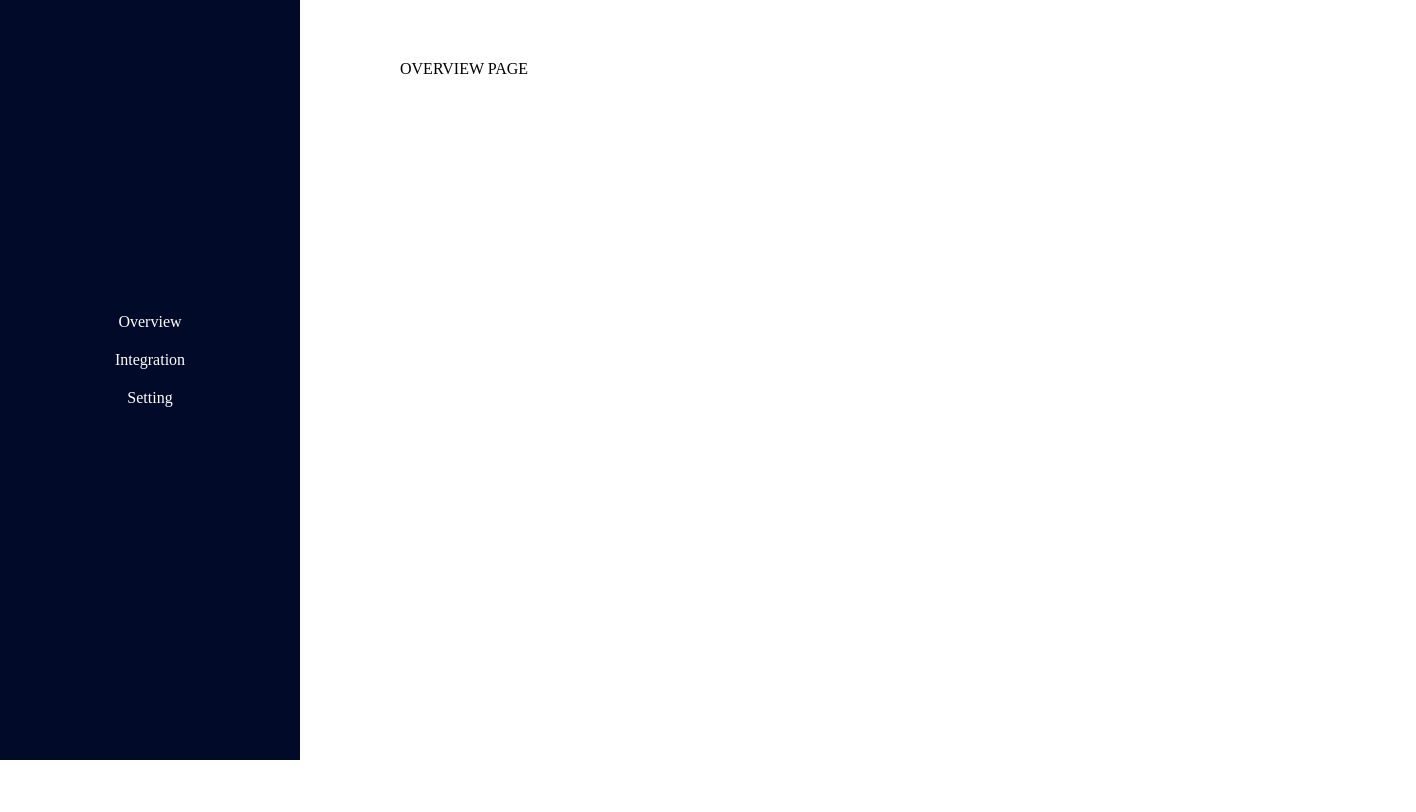
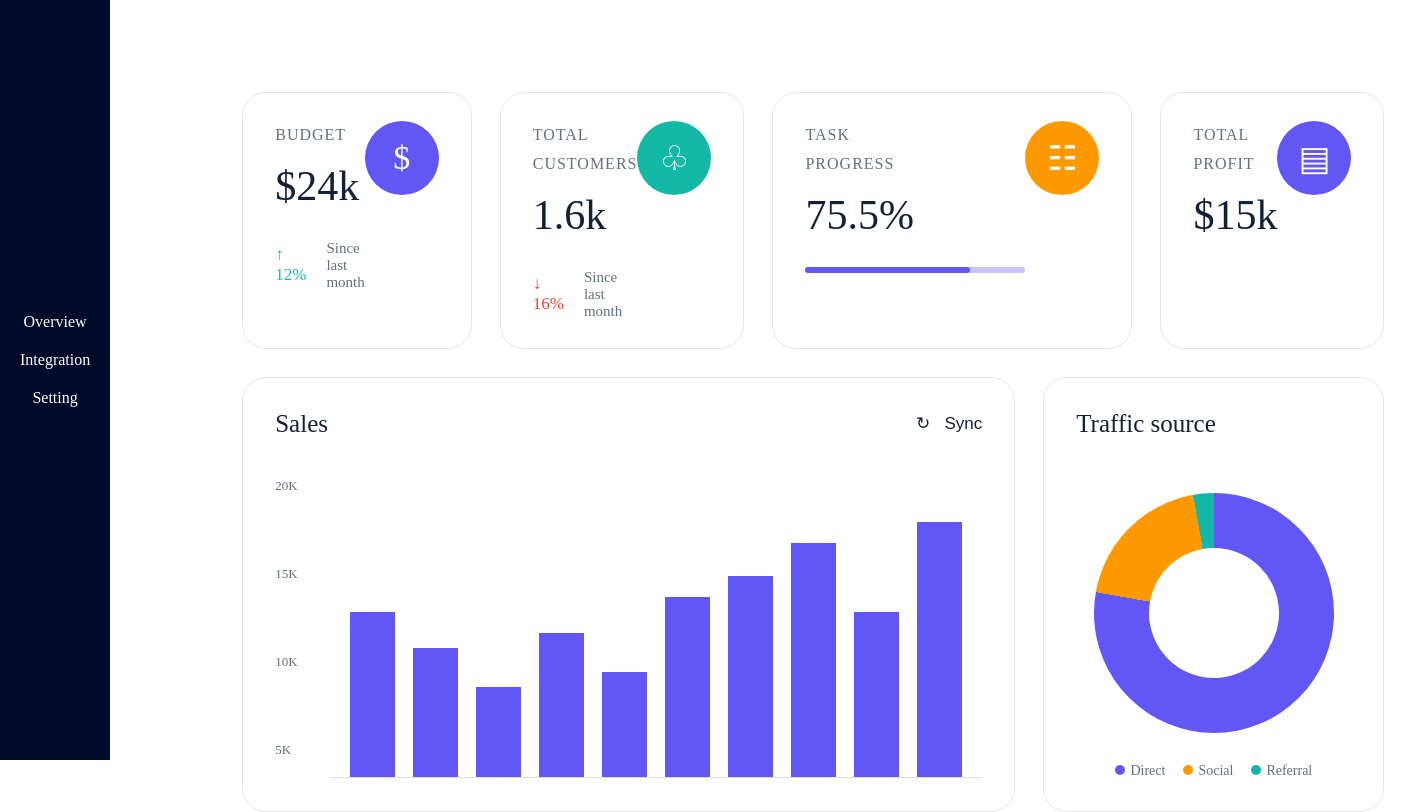
Before and after one commit to riteshpatidar08/react-133, a React (Vite) app: page /dashboard in a window 1280 px wide. Shown: the part 140-952 px from the top of the page, 1416 px wide, since content can reach past the window. Before the commit the page ends 900 px from the top, so only its background shows below. Built offline with nearby package versions, Linux system fonts and the light colour scheme.

Commit message:
overview.css

```diff
--- a/src/pages/Overview.jsx
+++ b/src/pages/Overview.jsx
@@ -1,11 +1,142 @@
-import React from 'react'
+import React from "react";
+
 
 function Overview() {
+  const cards = [
+    {
+      title: "BUDGET",
+      value: "$24k",
+      change: "12%",
+      text: "Since last month",
+      type: "up",
+      icon: "$",
+    },
+    {
+      title: "TOTAL CUSTOMERS",
+      value: "1.6k",
+      change: "16%",
+      text: "Since last month",
+      type: "down",
+      icon: "♧",
+    },
+    {
+      title: "TASK PROGRESS",
+      value: "75.5%",
+      icon: "☷",
+      progress: true,
+    },
+    {
+      title: "TOTAL PROFIT",
+      value: "$15k",
+      icon: "▤",
+    },
+  ];
+
   return (
-    <div>
-      OVERVIEW PAGE
+    <div className="overview">
+
+      {/* TOP CARDS */}
+      <div className="stats-grid">
+        {cards.map((card, index) => (
+          <div className="stat-card" key={index}>
+
+            <div className="card-content">
+              <p className="card-title">{card.title}</p>
+              <h2>{card.value}</h2>
+
+              {card.change && (
+                <div className={`change ${card.type}`}>
+                  <span>
+                    {card.type === "up" ? "↑" : "↓"} {card.change}
+                  </span>
+                  <small>{card.text}</small>
+                </div>
+              )}
+
+              {card.progress && (
+                <div className="progress-container">
+                  <div className="progress"></div>
+                </div>
+              )}
+            </div>
+
+            <div className="card-icon">
+              {card.icon}
+            </div>
+
+          </div>
+        ))}
+      </div>
+
+      {/* BOTTOM SECTION */}
+      <div className="dashboard-grid">
+
+        {/* SALES */}
+        <div className="sales-box">
+          <div className="box-header">
+            <h2>Sales</h2>
+
+            <button>
+              ↻ &nbsp; Sync
+            </button>
+          </div>
+
+          <div className="chart">
+
+            <div className="y-axis">
+              <span>20K</span>
+              <span>15K</span>
+              <span>10K</span>
+              <span>5K</span>
+            </div>
+
+            <div className="bars">
+
+              <div className="bar" style={{ height: "55%" }}></div>
+              <div className="bar" style={{ height: "43%" }}></div>
+              <div className="bar" style={{ height: "30%" }}></div>
+              <div className="bar" style={{ height: "48%" }}></div>
+              <div className="bar" style={{ height: "35%" }}></div>
+              <div className="bar" style={{ height: "60%" }}></div>
+              <div className="bar" style={{ height: "67%" }}></div>
+              <div className="bar" style={{ height: "78%" }}></div>
+              <div className="bar" style={{ height: "55%" }}></div>
+              <div className="bar" style={{ height: "85%" }}></div>
+
+            </div>
+          </div>
+        </div>
+
+        {/* TRAFFIC SOURCE */}
+        <div className="traffic-box">
+
+          <h2>Traffic source</h2>
+
+          <div className="donut"></div>
+
+          <div className="traffic-info">
+            <div>
+              <span className="dot purple"></span>
+              Direct
+            </div>
+
+            <div>
+              <span className="dot orange"></span>
+              Social
+            </div>
+
+            <div>
+              <span className="dot green"></span>
+              Referral
+            </div>
+          </div>
+
+        </div>
+
+      </div>
+
     </div>
-  )
+  );
 }
 
-export default Overview
+export default Overview;
--- a/src/pages/dashboard.css
+++ b/src/pages/dashboard.css
@@ -48,3 +48,303 @@ a {
   display: flex;
 
 }
+
+.overview {
+  width: 100%;
+  padding: 32px;
+  box-sizing: border-box;
+  background: #ffffff;
+  min-height: 100vh;
+}
+
+/* =========================
+   TOP CARDS
+========================= */
+
+.stats-grid {
+  display: grid;
+  grid-template-columns: repeat(4, 1fr);
+  gap: 28px;
+}
+
+.stat-card {
+  min-height: 220px;
+  border: 1px solid #e7e7e7;
+  border-radius: 24px;
+  padding: 28px 32px;
+  position: relative;
+  box-sizing: border-box;
+  display: flex;
+  justify-content: space-between;
+  background: white;
+}
+
+.card-title {
+  color: #637083;
+  font-size: 16px;
+  letter-spacing: 1px;
+  line-height: 1.8;
+  margin: 0 0 12px;
+  max-width: 130px;
+}
+
+.stat-card h2 {
+  margin: 0;
+  font-size: 42px;
+  font-weight: 500;
+  color: #12213a;
+}
+
+/* ICON */
+
+.card-icon {
+  width: 74px;
+  height: 74px;
+  border-radius: 50%;
+  background: #6257f5;
+  color: white;
+  display: flex;
+  align-items: center;
+  justify-content: center;
+  font-size: 34px;
+  flex-shrink: 0;
+}
+
+/* SECOND CARD ICON */
+
+.stat-card:nth-child(2) .card-icon {
+  background: #14b8a6;
+}
+
+/* THIRD CARD ICON */
+
+.stat-card:nth-child(3) .card-icon {
+  background: #ff9900;
+}
+
+/* CHANGE */
+
+.change {
+  display: flex;
+  gap: 20px;
+  align-items: center;
+  margin-top: 30px;
+  font-size: 17px;
+}
+
+.change small {
+  color: #637083;
+  font-size: 15px;
+}
+
+.change.up {
+  color: #0dbfae;
+}
+
+.change.down {
+  color: #ff3b30;
+}
+
+/* PROGRESS */
+
+.progress-container {
+  width: 220px;
+  height: 6px;
+  background: #c7c4ff;
+  margin-top: 28px;
+  border-radius: 10px;
+}
+
+.progress {
+  width: 75%;
+  height: 100%;
+  background: #6257f5;
+  border-radius: 10px;
+}
+
+
+/* =========================
+   BOTTOM DASHBOARD
+========================= */
+
+.dashboard-grid {
+  display: grid;
+  grid-template-columns: 2fr 1fr;
+  gap: 28px;
+  margin-top: 28px;
+}
+
+/* SALES */
+
+.sales-box,
+.traffic-box {
+  border: 1px solid #e7e7e7;
+  border-radius: 24px;
+  padding: 32px;
+  min-height: 420px;
+  box-sizing: border-box;
+  background: white;
+}
+
+.box-header {
+  display: flex;
+  justify-content: space-between;
+  align-items: center;
+}
+
+.box-header h2,
+.traffic-box h2 {
+  margin: 0;
+  color: #12213a;
+  font-size: 25px;
+  font-weight: 500;
+}
+
+.box-header button {
+  border: none;
+  background: transparent;
+  font-size: 17px;
+  color: #12213a;
+  cursor: pointer;
+}
+
+/* =========================
+   BAR CHART
+========================= */
+
+.chart {
+  height: 300px;
+  display: flex;
+  margin-top: 40px;
+}
+
+.y-axis {
+  width: 55px;
+  display: flex;
+  flex-direction: column;
+  justify-content: space-between;
+  color: #637083;
+  font-size: 13px;
+  padding-bottom: 20px;
+}
+
+.bars {
+  flex: 1;
+  display: flex;
+  align-items: flex-end;
+  gap: 18px;
+  border-bottom: 1px solid #ddd;
+  padding: 0 20px;
+}
+
+.bar {
+  width: 45px;
+  background: #6257f5;
+  min-height: 20px;
+}
+
+
+/* =========================
+   TRAFFIC SOURCE
+========================= */
+
+.traffic-box {
+  overflow: hidden;
+}
+
+.donut {
+  width: 240px;
+  height: 240px;
+  border-radius: 50%;
+  background: conic-gradient(
+    #6257f5 0deg 280deg,
+    #ff9900 280deg 350deg,
+    #14b8a6 350deg 360deg
+  );
+
+  margin: 55px auto 30px;
+
+  position: relative;
+}
+
+.donut::after {
+  content: "";
+  position: absolute;
+  width: 130px;
+  height: 130px;
+  background: white;
+  border-radius: 50%;
+  top: 55px;
+  left: 55px;
+}
+
+.traffic-info {
+  display: flex;
+  justify-content: center;
+  gap: 18px;
+  font-size: 14px;
+  color: #637083;
+}
+
+.dot {
+  width: 10px;
+  height: 10px;
+  display: inline-block;
+  border-radius: 50%;
+  margin-right: 5px;
+}
+
+.purple {
+  background: #6257f5;
+}
+
+.orange {
+  background: #ff9900;
+}
+
+.green {
+  background: #14b8a6;
+}
+
+
+/* =========================
+   RESPONSIVE
+========================= */
+
+@media (max-width: 1200px) {
+
+  .stats-grid {
+    grid-template-columns: repeat(2, 1fr);
+  }
+
+  .dashboard-grid {
+    grid-template-columns: 1fr;
+  }
+}
+
+@media (max-width: 700px) {
+
+  .overview {
+    padding: 15px;
+  }
+
+  .stats-grid {
+    grid-template-columns: 1fr;
+  }
+
+  .stat-card {
+    min-height: 190px;
+  }
+
+  .dashboard-grid {
+    grid-template-columns: 1fr;
+  }
+
+  .bars {
+    gap: 8px;
+  }
+
+  .bar {
+    width: 25px;
+  }
+}
```
